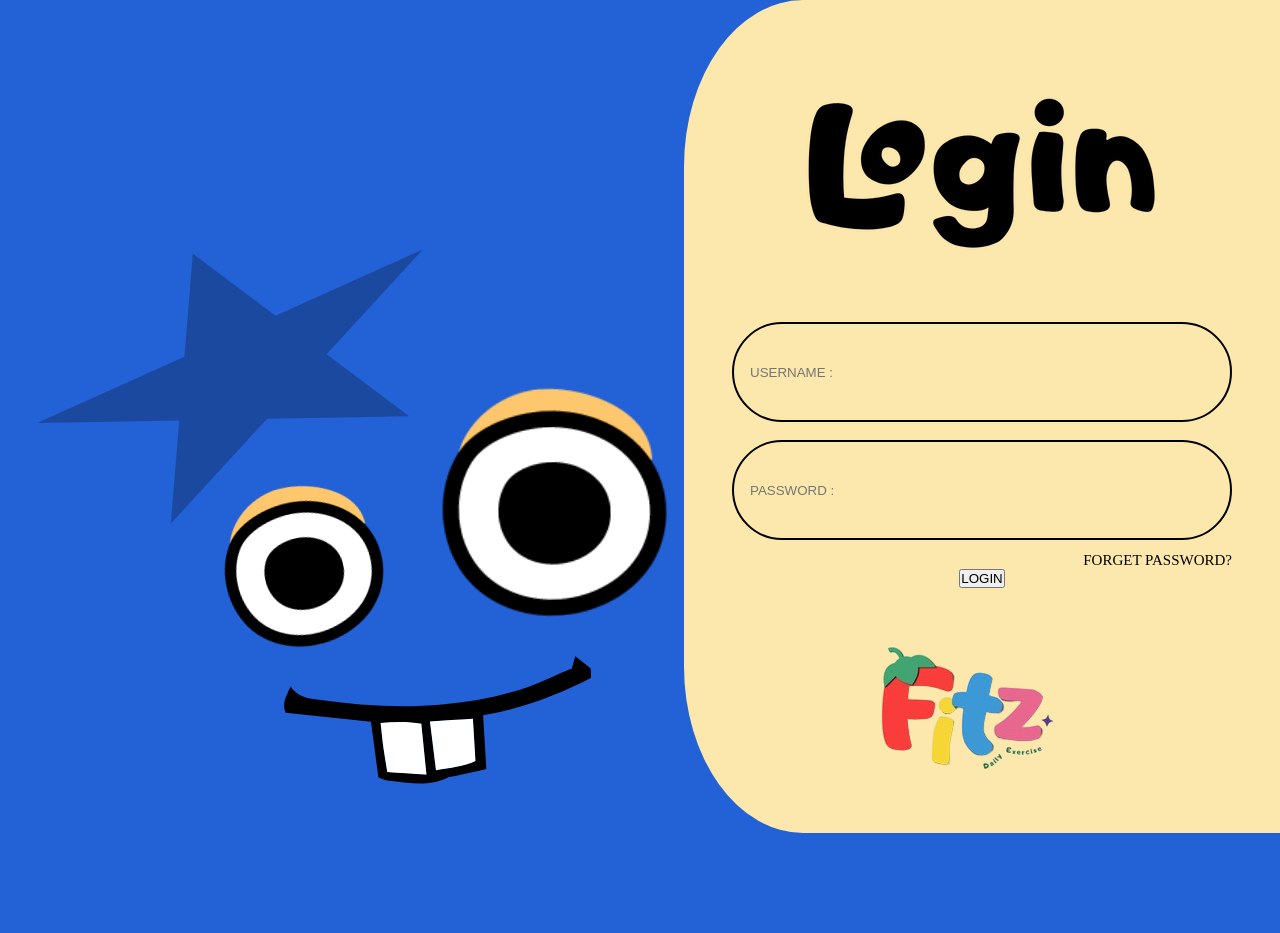
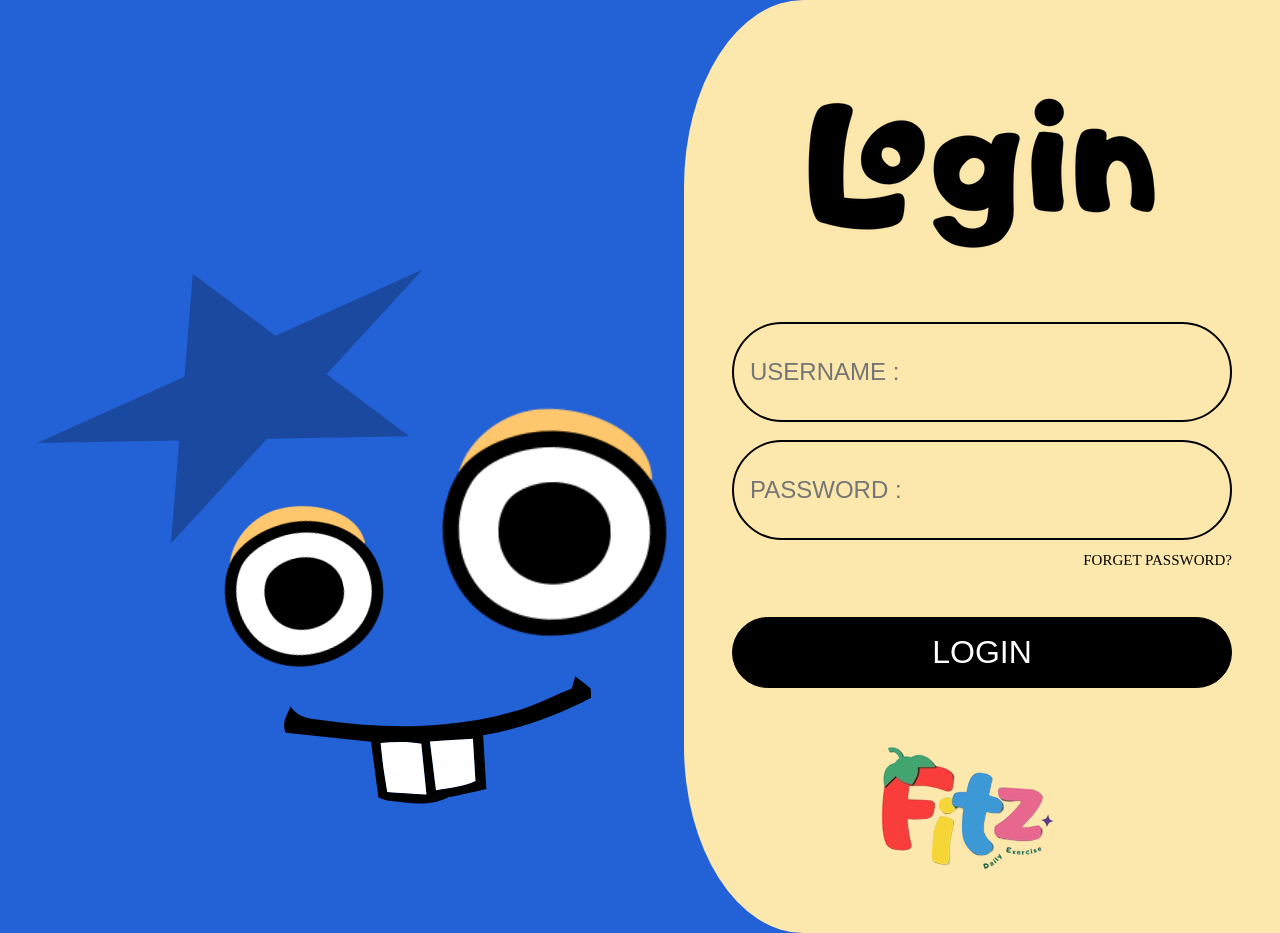
Before and after one commit to Forns-rubbers/Exercise_Webapp, a plain HTML site: page index.html in a window 1280 px wide. Before the commit the page ends 833 px from the top, so only its background shows below. Drawn offline with Linux system fonts and the light colour scheme.

Commit message:
Add style and finished look of login

```diff
--- a/css/style.css
+++ b/css/style.css
@@ -34,10 +34,11 @@ input {
     border-radius: 50px;
     height: 100px;
     width: 500px;
+    font-size: 1.5rem;
 }
 
 .password-blog{
-    max-width: 500px;
+    width: 500px;
     margin: 0 auto;
 
 }
@@ -53,3 +54,15 @@ input {
     color: black;
     font-size: 15px;
 }
+
+button {
+    margin-top: 3rem;
+    background-color: black;
+    border-radius: 50px;
+    padding: 1rem;
+    font-size: 2rem;
+    color: white;
+    width: 500px;
+    border: 1px solid black;
+    font-width: bold;
+}
--- a/index.html
+++ b/index.html
@@ -3,7 +3,7 @@
 <head>
     <meta charset="UTF-8">
     <meta name="viewport" content="width=device-width, initial-scale=1.0">
-    <title>login Form</title>
+    <title>login Form!!</title>
     <link rel="stylesheet" href="css/style.css">
 </head>
 <body>
@@ -28,7 +28,7 @@
                     </a>
                 </div>
             </form>
-            <button> LOGIN</button>
+            <button onclick="">LOGIN</button>
             <div class="buttom-logo">
                 <img src="media/img/bt-logo-login.png" alt="">
             </div>
```
